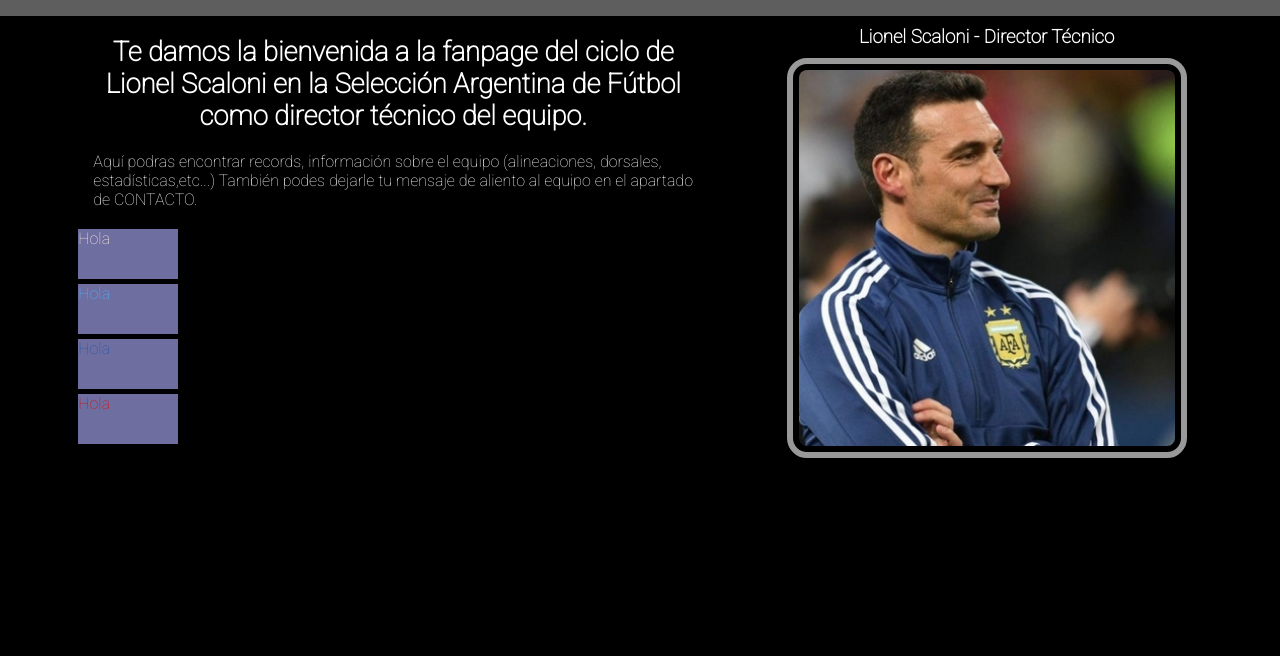
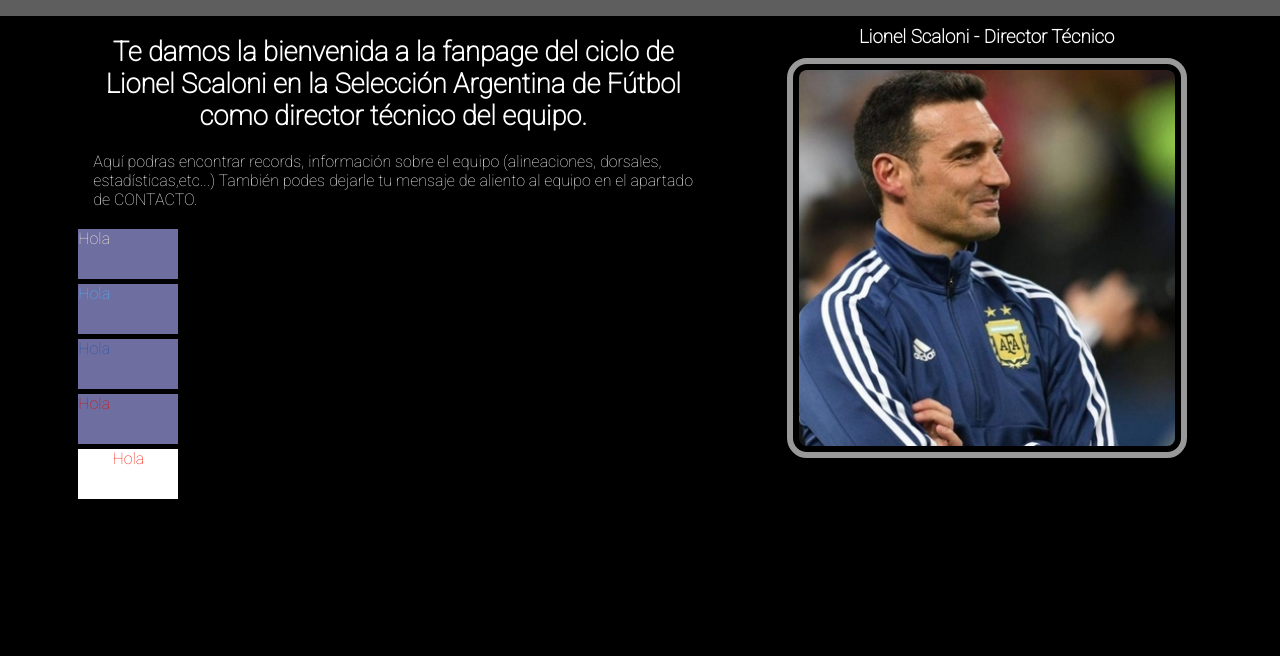
Before and after one commit to GonzaloRamos01/Scaloneta, a website: page index.html in a window 1280 px wide. Shown: the part 80-736 px from the top of the page. Drawn offline with Linux system fonts and the light colour scheme.

Commit message:
Agregue mapget y seo

```diff
--- a/index.html
+++ b/index.html
@@ -66,6 +66,7 @@
             <div class="caja--1">Hola</div>
             <div class="caja--2">Hola</div>
             <div class="caja--3">Hola</div>
+            <div class="divmap">Hola</div>
         </div>
         <div class="card">
             <h3 class="card__piefoto">Lionel Scaloni - Director Técnico</h3>
--- a/scss/_map.scss
+++ b/scss/_map.scss
@@ -1,4 +1,21 @@
-
+$estilos:(
+    colorfuente:#f10,
+    altura:50px,
+    ancho:100px,
+    color:#fff,
+    alineacion:center,
+    margin:5px,
+    fuente:1rem,
+);
+.divmap {
+    background-color: map-get($estilos, color);
+    text-align: map-get($estilos, alineacion);
+    margin: map-get($estilos, margin);
+    font-size:map-get($estilos, fuente);
+    width: map-get($estilos, ancho );
+    height: map-get($estilos, altura );
+    color: map-get($estilos, colorfuente );
+  }
 
 $redes: (
 	1: #51aff8,
```
Also changed, not shown: css/main.css.
